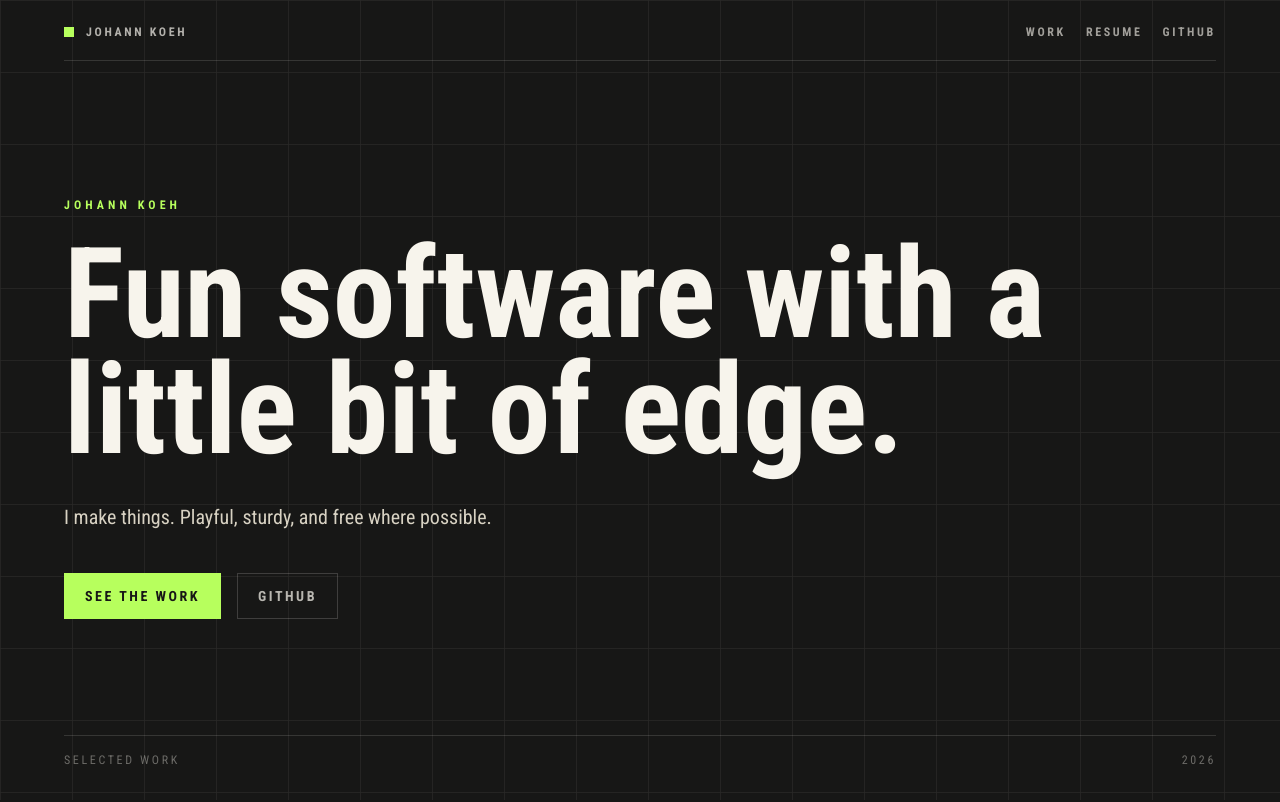
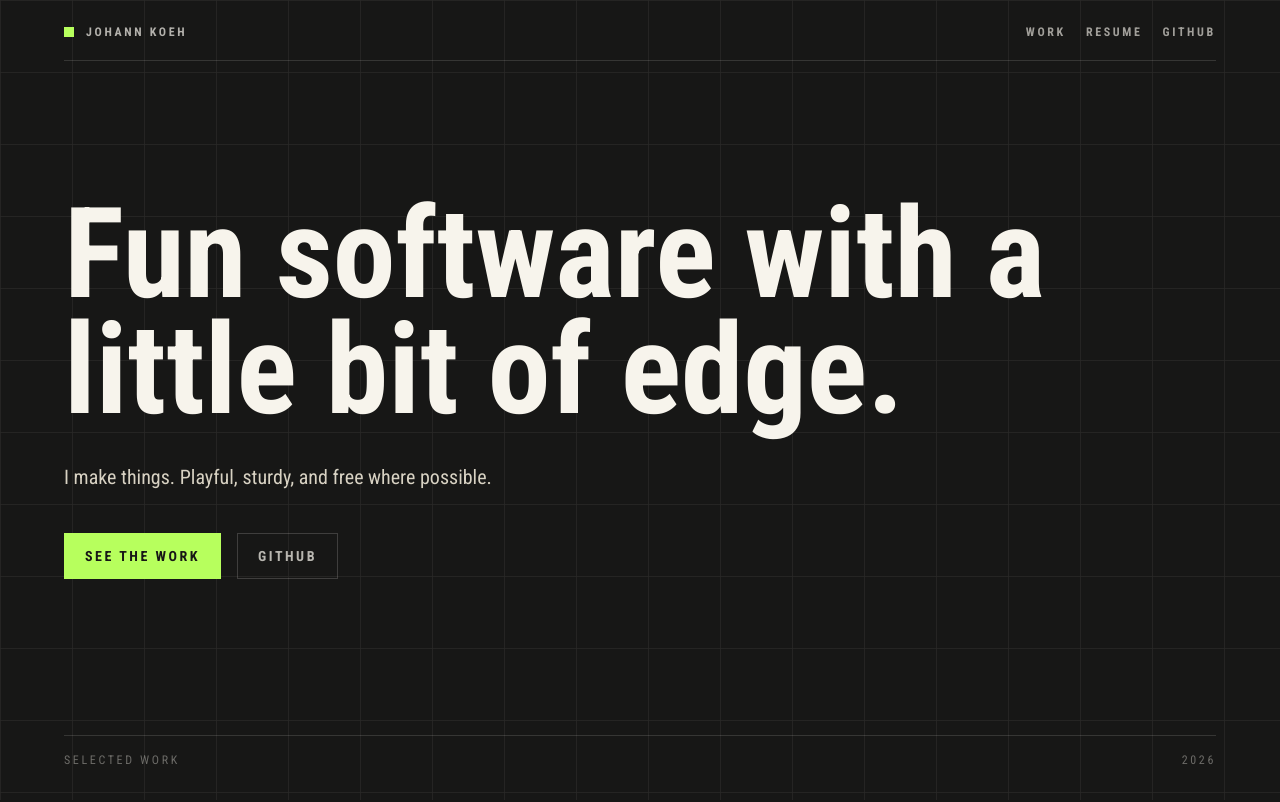
Before and after one commit to jkoeh/personal-website, a React (Vite) app: page / in a window 1280 px wide. Shown: the top 802 px of the page. Built offline with nearby package versions, Linux system fonts and the light colour scheme.

Commit message:
Remove redundant hero eyebrow

```diff
--- a/src/App.tsx
+++ b/src/App.tsx
@@ -15,9 +15,6 @@ function App() {
         <main className="flex-1 px-6 py-10 min-[700px]:px-12 min-[1040px]:px-16">
           <div className="mx-auto max-w-7xl">
             <div className="pt-10 min-[980px]:pt-24">
-              <p className="mb-6 text-xs font-bold uppercase tracking-[0.34em] text-[#b7ff5d]">
-                Johann Koeh
-              </p>
               <h1 className="max-w-5xl text-[58px] font-black leading-[0.92] tracking-normal min-[700px]:text-[96px] min-[1160px]:text-[126px]">
                 Fun software with a little bit of edge.
               </h1>
```
